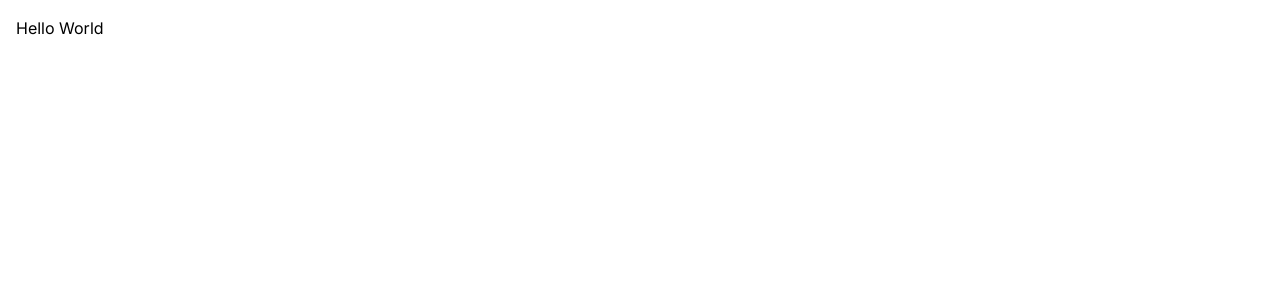
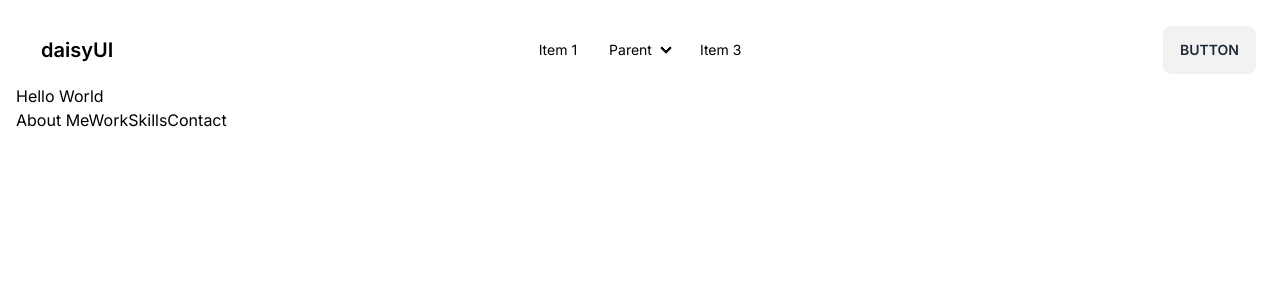
Before and after one commit to cjsolis12/csolis, a Next.js app in the folder fullstack-portfolio/: page / in a window 1280 px wide. Shown: the top 300 px of the page. Built offline with nearby package versions, Linux system fonts and the light colour scheme.

Commit message:
added navbar

```diff
--- a/fullstack-portfolio/app/contact/page.js
+++ b/fullstack-portfolio/app/contact/page.js
@@ -1,3 +1,8 @@
 export default function contact() {
-    return <h1>Hello, contact!</h1>
+    return (
+      <>
+      <h1>Contact Page</h1>
+      <button className="btn btn-primary">Send</button>
+      </>
+    )
   }
--- a/fullstack-portfolio/app/globals.css
+++ b/fullstack-portfolio/app/globals.css
@@ -4,19 +4,15 @@
 
 :root {
   --foreground-rgb: 0, 0, 0;
-  --background-start-rgb: 214, 219, 220;
-  --background-end-rgb: 255, 255, 255;
 }
 
 @media (prefers-color-scheme: dark) {
   :root {
     --foreground-rgb: 255, 255, 255;
-    --background-start-rgb: 0, 0, 0;
-    --background-end-rgb: 0, 0, 0;
   }
 }
 
 body {
   color: rgb(var(--foreground-rgb));
- padding: 1rem;
+  padding: 1rem;
 }
--- /dev/null
+++ b/fullstack-portfolio/app/navbar/page.js
@@ -0,0 +1,77 @@
+export default function Navbar() {
+  return (
+    <>
+      <div className="navbar bg-base-100">
+        <div className="navbar-start">
+          <div className="dropdown">
+            <label tabIndex={0} className="btn btn-ghost lg:hidden">
+              <svg
+                xmlns="http://www.w3.org/2000/svg"
+                className="h-5 w-5"
+                fill="none"
+                viewBox="0 0 24 24"
+                stroke="currentColor"
+              >
+                <path
+                  strokeLinecap="round"
+                  strokeLinejoin="round"
+                  strokeWidth="2"
+                  d="M4 6h16M4 12h8m-8 6h16"
+                />
+              </svg>
+            </label>
+            <ul
+              tabIndex={0}
+              className="menu menu-sm dropdown-content mt-3 z-[1] p-2 shadow bg-base-100 rounded-box w-52"
+            >
+              <li>
+                <a>Item 1</a>
+              </li>
+              <li>
+                <a>Parent</a>
+                <ul className="p-2">
+                  <li>
+                    <a>Submenu 1</a>
+                  </li>
+                  <li>
+                    <a>Submenu 2</a>
+                  </li>
+                </ul>
+              </li>
+              <li>
+                <a>Item 3</a>
+              </li>
+            </ul>
+          </div>
+          <a className="btn btn-ghost normal-case text-xl">daisyUI</a>
+        </div>
+        <div className="navbar-center hidden lg:flex">
+          <ul className="menu menu-horizontal px-1">
+            <li>
+              <a>Item 1</a>
+            </li>
+            <li tabIndex={0}>
+              <details>
+                <summary>Parent</summary>
+                <ul className="p-2">
+                  <li>
+                    <a>Submenu 1</a>
+                  </li>
+                  <li>
+                    <a>Submenu 2</a>
+                  </li>
+                </ul>
+              </details>
+            </li>
+            <li>
+              <a>Item 3</a>
+            </li>
+          </ul>
+        </div>
+        <div className="navbar-end">
+          <a className="btn">Button</a>
+        </div>
+      </div>
+    </>
+  );
+}
--- a/fullstack-portfolio/app/page.js
+++ b/fullstack-portfolio/app/page.js
@@ -1,7 +1,16 @@
 import Image from 'next/image'
+import Link from 'next/link'
+import Navbar from './navbar/page'
 
 export default function Home() {
   return (
-   <main><h1>Hello World</h1></main>
+   <main>
+    <Navbar/>
+    <h1>Hello World</h1>
+   <Link href="/about">About Me</Link>
+   <Link href="/work">Work</Link>
+   <Link href="/skills">Skills</Link>
+   <Link href="/contact">Contact</Link>
+   </main>
   )
 }
--- a/fullstack-portfolio/tailwind.config.js
+++ b/fullstack-portfolio/tailwind.config.js
@@ -14,5 +14,5 @@
       },
     },
   },
-  plugins: [],
+  plugins: [require("daisyui")],
 }
```
Also changed, not shown: fullstack-portfolio/package.json (+6 -5 lines), 1 other file (tests, documents, lock files or other folders).
